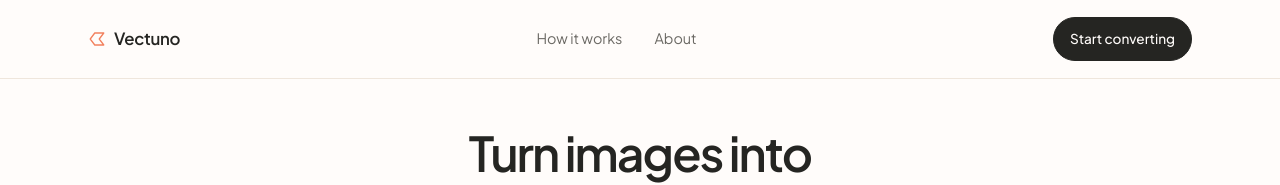
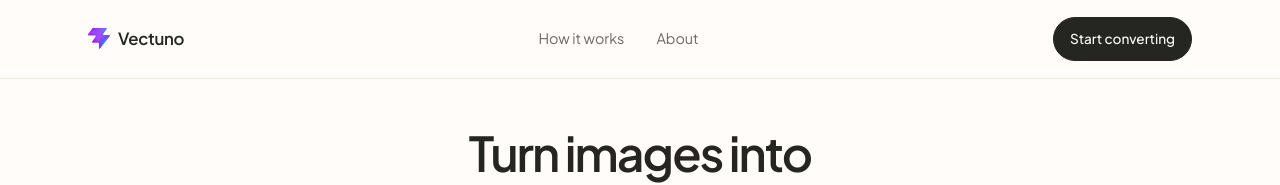
Before and after one commit to Prince-uxdesign/Vectuno, a React (Vite) app: page / in a window 1280 px wide. Shown: the top 185 px of the page. Built offline with nearby package versions, Linux system fonts and the light colour scheme.

Commit message:
Update brand logo to match the Vectuno app icon

```diff
--- a/src/components/Logo.tsx
+++ b/src/components/Logo.tsx
@@ -2,15 +2,13 @@ export function Logo() {
   return (
     <span className="logo">
       <span className="logo__mark" aria-hidden="true">
-        <svg viewBox="0 0 24 24" width="18" height="18" fill="none" xmlns="http://www.w3.org/2000/svg">
-          <path
-            d="M3 12 L9 4 L21 4 L15 12 L21 20 L9 20 Z"
-            stroke="currentColor"
-            strokeWidth="1.75"
-            strokeLinejoin="round"
-            fill="none"
-          />
-        </svg>
+        <img
+          src={`${import.meta.env.BASE_URL}favicon.svg`}
+          alt=""
+          width="24"
+          height="23"
+          className="logo__mark-img"
+        />
       </span>
       <span className="logo__word">Vectuno</span>
     </span>
--- a/src/index.css
+++ b/src/index.css
@@ -188,17 +188,29 @@ h3 {
   align-items: center;
   gap: var(--space-2);
   color: var(--fg);
+  text-decoration: none;
 }
 
 .logo__mark {
   display: inline-flex;
-  color: var(--accent);
+  align-items: center;
+  justify-content: center;
+  flex-shrink: 0;
+}
+
+.logo__mark-img {
+  display: block;
+  width: 22px;
+  height: auto;
+  aspect-ratio: 48 / 46;
+  object-fit: contain;
 }
 
 .logo__word {
   font-weight: 600;
   font-size: var(--text-lg);
   letter-spacing: -0.02em;
+  color: var(--fg);
 }
 
 /* ---------- Navigation ---------- */
```
